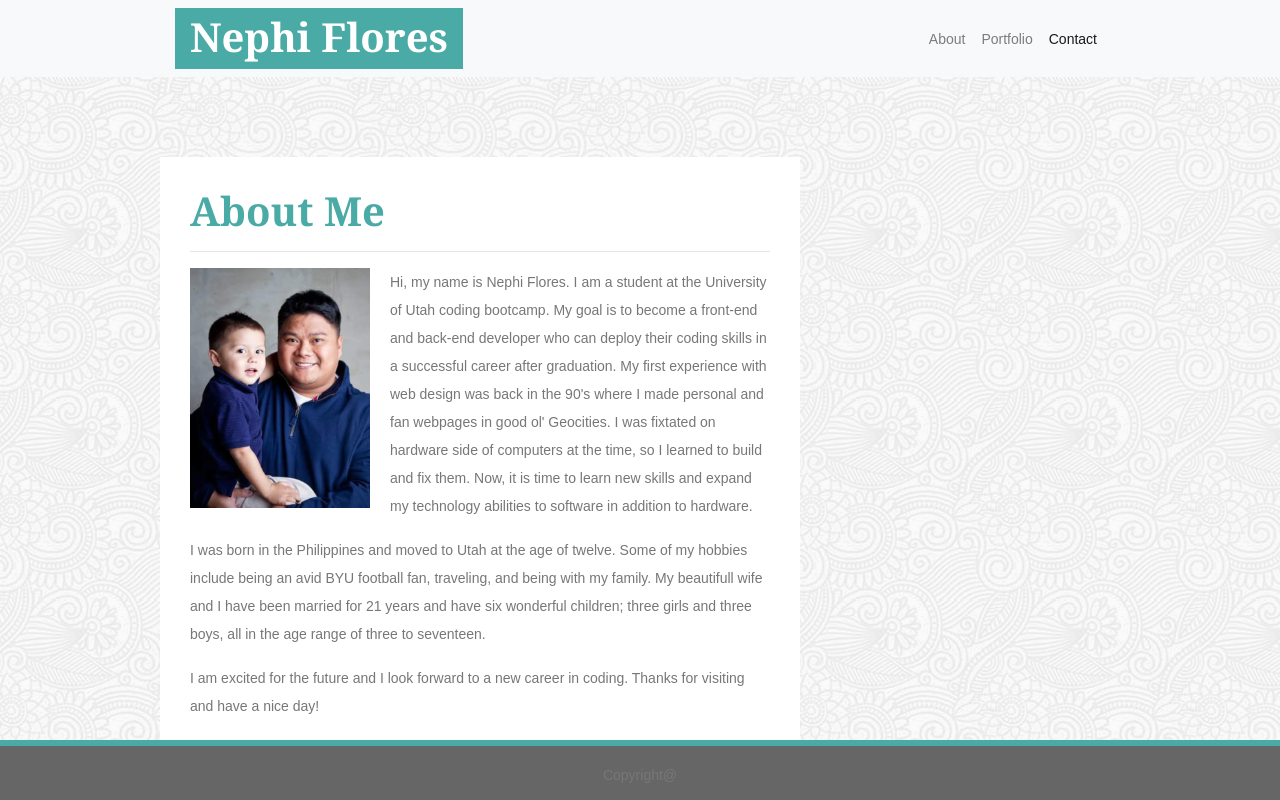
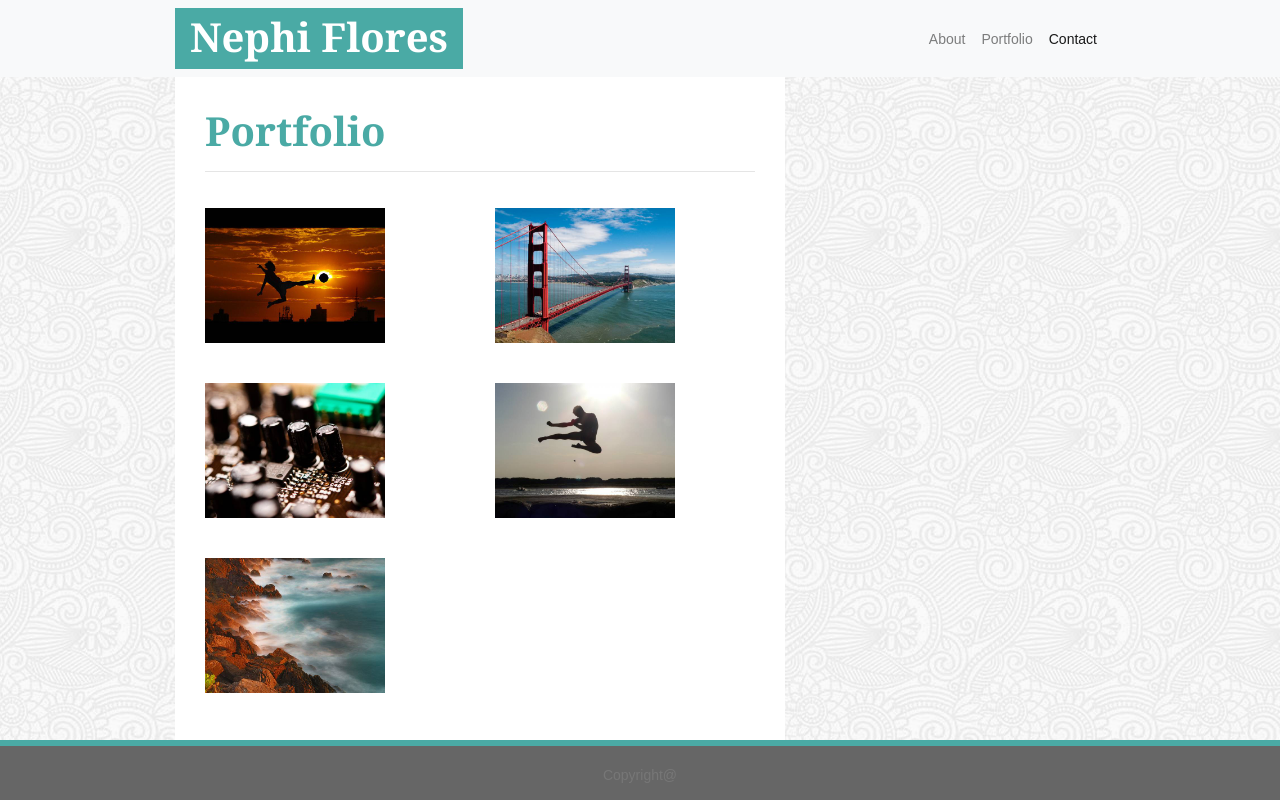
Before and after one commit to nkflores/Bootstrap-Portfolio, a plain HTML site: page portfolio.html in a window 1280 px wide. Drawn offline with nearby package versions, Linux system fonts and the light colour scheme.

Commit message:
update portfolio and style.css

```diff
--- a/assets/css/style.css
+++ b/assets/css/style.css
@@ -57,3 +57,23 @@ img {
     text-align: center;
     color:
 }
+
+/** Portfolio **/
+
+.block {
+    background-color: #fff;
+
+    padding: 30px;
+    margin-bottom: 30px;
+  }
+
+  .block-header {
+    /* Typography */
+    color: #4aaaa5;
+    font-family: Georgia, Times, "Times New Roman", serif;
+    font-weight: bold;
+  }
+
+  .port-image {
+    margin: 20px auto;
+  }
--- a/portfolio.html
+++ b/portfolio.html
@@ -39,24 +39,37 @@
 
     </nav>
 
-   <div class="container">
-    <div class="row">
-      <div class="col-md-8" id="aboutme">
-
-          <h1 id="aboutmeHeader">About Me</h1>
-          <hr>
-          <img src="/assets/images/photo.jpg" alt="" id="about-image" />
-            <p>Hi, my name is Nephi Flores.  I am a student at the University of Utah coding bootcamp. My goal is to become a front-end and back-end developer who can deploy their coding skills in a successful career after graduation.
-            My first experience with web design was back in the 90's where I made personal and fan webpages in good ol' Geocities.  I was fixtated on hardware side of computers at the time, so I learned to build and fix them.
-            Now, it is time to learn new skills and expand my technology abilities to software in addition to hardware.
-            <p>I was born in the Philippines and moved to Utah at the age of twelve.
-            Some of my hobbies include being an avid BYU football fan, traveling, and being with my family.
-            My beautifull wife and I have been married for 21 years and have six wonderful children; three girls and three boys, all in the age range of three to seventeen.</p>
-            <p>I am excited for the future and I look forward to a new career in coding.  Thanks for visiting and have a nice day!</p>
-
-      </div>
+    <div class="container">
+      <main class="row">
+        <div class="col-md-8">
+          <article class="block">
+            <h1 class="block-header">Portfolio</h1>
+            <hr />
+            <div class="row">
+              <div class="col-sm-6 col-md-12 col-lg-6">
+                <img class="img-fluid port-image" src="/assets/images/ballkick.jpg" alt="">
+              </div>
+              <div class="col-sm-6 col-md-12 col-lg-6">
+                <img class="img-fluid port-image" src="/assets/images/bridge.jpg" alt="">
+              </div>
+            </div>
+            <div class="row">
+              <div class="col-sm-6 col-md-12 col-lg-6">
+                <img class="img-fluid port-image" src="/assets/images/circuit.jpg" alt="">
+              </div>
+              <div class="col-sm-6 col-md-12 col-lg-6">
+                <img class="img-fluid port-image" src="/assets/images/highkick.jpg" alt="">
+              </div>
+            </div>
+            <div class="row">
+              <div class="col-sm-6 col-md-12 col-lg-6">
+                <img class="img-fluid port-image" src="/assets/images/nature.jpg" alt="">
+              </div>
+            </div>
+          </article>
+        </div>
+      </main>
     </div>
-  </div>
 
   <footer class="footer">
     <p>Copyright@</p>
```
